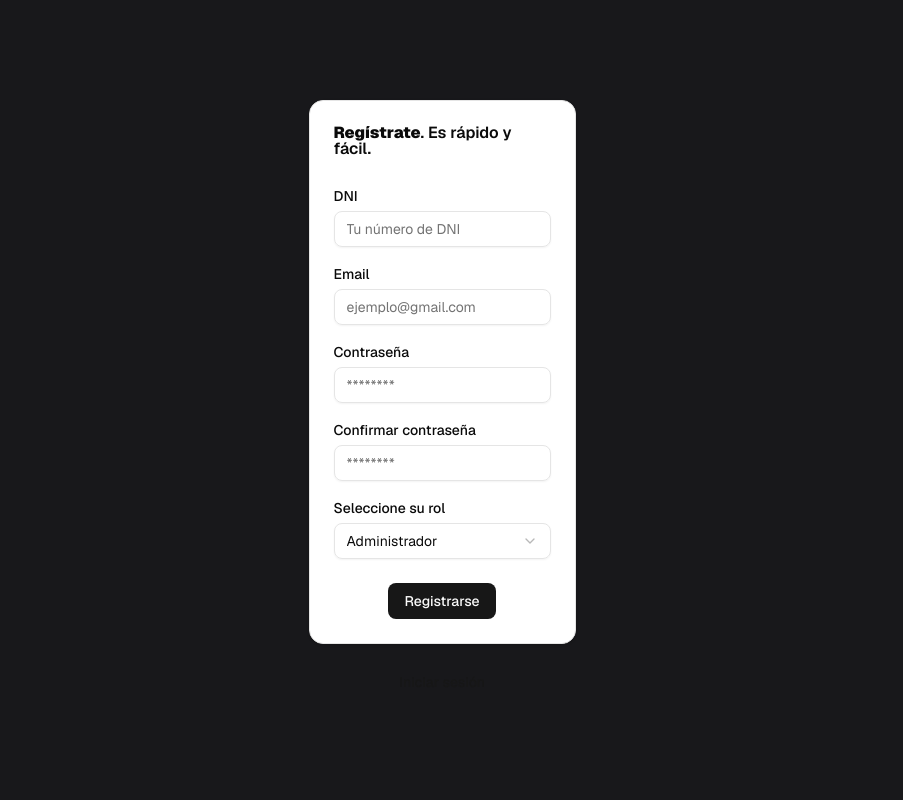
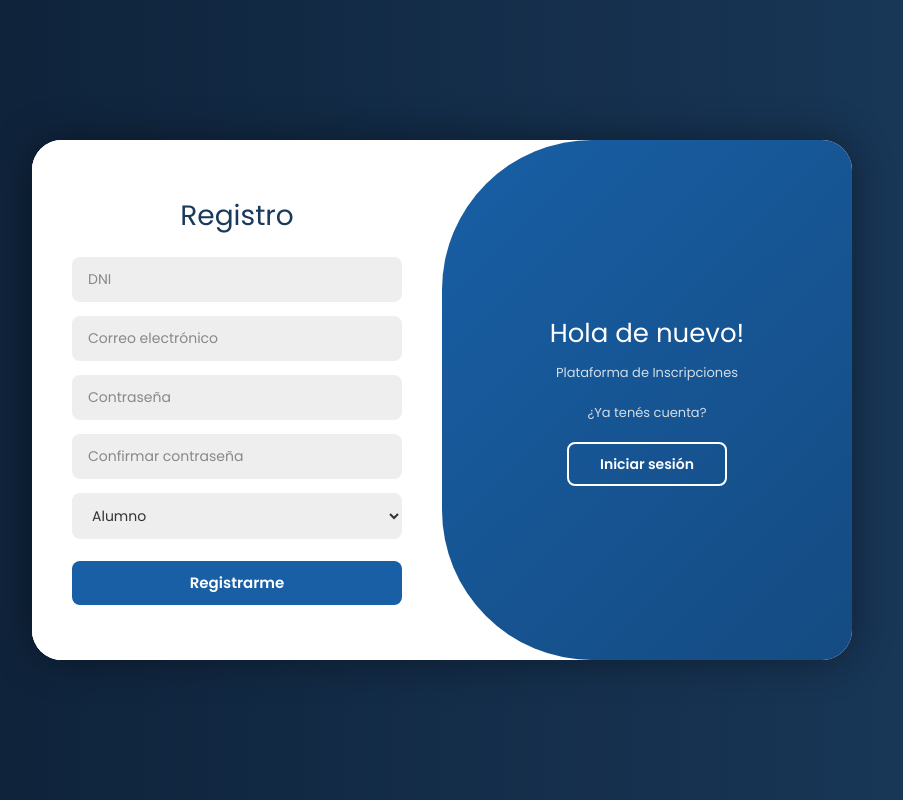
Before and after one commit to Melanialassia/inscripciones-client, a Next.js app: page / in a window 1280 px wide. Both pictures are taken after a click on the button "Registrarme". Shown: the whole page, without its empty margins (198-1101 px from the left). Built offline with nearby package versions, Linux system fonts and the light colour scheme.

Commit message:
nuevo diseño login con animación deslizante

```diff
--- a/src/app/page.tsx
+++ b/src/app/page.tsx
@@ -1,9 +1,143 @@
-import { Singup } from "@/src/components/index";
+"use client";
+import React, { useState } from "react";
+import axios from "axios";
+import { useRouter } from "next/navigation";
+import { toast } from "sonner";
+import { useAppStore } from "@/src/store";
 
 export default function Home() {
+  const { setUser } = useAppStore();
+  const router = useRouter();
+  const [active, setActive] = useState(false);
+  const [loginData, setLoginData] = useState({ email: "", password: "" });
+  const [registerData, setRegisterData] = useState({ dni: "", email: "", password: "", confirmPassword: "", rol: "alumno" });
+  const [loading, setLoading] = useState(false);
+
+  const handleLogin = async (e: React.FormEvent) => {
+    e.preventDefault();
+    setLoading(true);
+    try {
+      const { data } = await axios.post("http://localhost:4000/api/auth/login", loginData);
+      setUser(data.user);
+      document.cookie = `token=${data.user.id}; path=/`;
+      toast.success("Bienvenido!");
+      router.push("/dashboard");
+    } catch (err: any) {
+      toast.warning(err.response?.data?.error || "Error al iniciar sesión");
+    } finally {
+      setLoading(false);
+    }
+  };
+
+  const handleRegister = async (e: React.FormEvent) => {
+    e.preventDefault();
+    if (registerData.password !== registerData.confirmPassword) {
+      return toast.warning("Las contraseñas no coinciden");
+    }
+    setLoading(true);
+    try {
+      await axios.post("http://localhost:4000/api/auth/register", registerData);
+      toast.success("¡Usuario registrado con éxito!");
+      setActive(false);
+    } catch (err: any) {
+      toast.warning(err.response?.data?.error || "Error al registrarse");
+    } finally {
+      setLoading(false);
+    }
+  };
+
   return (
-    <div className="flex min-h-screen items-center justify-center bg-zinc-900 font-sans">
-      <Singup />
-    </div>
+    <>
+      <style>{`
+        @import url('https://fonts.googleapis.com/css2?family=Poppins:wght@300;400;500;600;700&display=swap');
+        * { margin:0; padding:0; box-sizing:border-box; font-family:'Poppins',sans-serif; }
+        body { display:flex; justify-content:center; align-items:center; min-height:100vh; background:linear-gradient(90deg,#0d1f35,#1a3a5c); }
+        .container { position:relative; width:820px; height:520px; background:#fff; border-radius:30px; box-shadow:0 0 40px rgba(0,0,0,.4); overflow:hidden; }
+        .form-box { position:absolute; right:0; width:50%; height:100%; background:#fff; display:flex; align-items:center; color:#333; text-align:center; padding:40px; z-index:1; transition:.6s ease-in-out 1.2s, visibility 0s 1s; }
+        .container.active .form-box { right:50%; }
+        .form-box.register { visibility:hidden; }
+        .container.active .form-box.register { visibility:visible; }
+        .form-box form { width:100%; }
+        .form-box h1 { font-size:28px; margin-bottom:20px; color:#1a3a5c; }
+        .input-box { position:relative; margin:14px 0; }
+        .input-box input { width:100%; padding:12px 16px; background:#eee; border-radius:8px; border:none; outline:none; font-size:14px; color:#333; font-family:'Poppins',sans-serif; }
+        .input-box input::placeholder { color:#888; }
+        .input-box select { width:100%; padding:12px 16px; background:#eee; border-radius:8px; border:none; outline:none; font-size:14px; color:#333; font-family:'Poppins',sans-serif; }
+        .btn { width:100%; height:44px; background:#185FA5; border-radius:8px; border:none; cursor:pointer; font-size:15px; color:#fff; font-weight:600; font-family:'Poppins',sans-serif; transition:background .2s; margin-top:8px; }
+        .btn:hover { background:#378ADD; }
+        .toggle-box { position:absolute; width:100%; height:100%; }
+        .toggle-box::before { content:''; position:absolute; left:-250%; width:300%; height:100%; background:linear-gradient(135deg,#185FA5,#0d1f35); border-radius:150px; z-index:2; transition:1.8s ease-in-out; }
+        .container.active .toggle-box::before { left:50%; }
+        .toggle-panel { position:absolute; width:50%; height:100%; color:#fff; display:flex; flex-direction:column; justify-content:center; align-items:center; z-index:2; transition:.6s ease-in-out; padding:40px; text-align:center; }
+        .toggle-panel h1 { font-size:26px; margin-bottom:10px; }
+        .toggle-panel p { font-size:13px; margin-bottom:20px; opacity:0.8; }
+        .toggle-panel.toggle-left { left:0; transition-delay:1.2s; }
+        .container.active .toggle-panel.toggle-left { left:-50%; transition-delay:.6s; }
+        .toggle-panel.toggle-right { right:-50%; transition-delay:.6s; }
+        .container.active .toggle-panel.toggle-right { right:0; transition-delay:1.2s; }
+        .toggle-btn { width:160px; height:44px; background:transparent; border:2px solid #fff; border-radius:8px; cursor:pointer; font-size:14px; color:#fff; font-weight:600; font-family:'Poppins',sans-serif; transition:background .2s; }
+        .toggle-btn:hover { background:rgba(255,255,255,0.15); }
+        .platform-name { font-size:12px; opacity:0.6; margin-bottom:16px; }
+      `}</style>
+
+      <div style={{ display: 'flex', justifyContent: 'center', alignItems: 'center', minHeight: '100vh' }}>
+        <div className={`container${active ? ' active' : ''}`}>
+
+          <div className="form-box login">
+            <form onSubmit={handleLogin}>
+              <h1>Iniciar sesión</h1>
+              <div className="input-box">
+                <input type="email" placeholder="Correo electrónico" value={loginData.email} onChange={e => setLoginData({ ...loginData, email: e.target.value })} required />
+              </div>
+              <div className="input-box">
+                <input type="password" placeholder="Contraseña" value={loginData.password} onChange={e => setLoginData({ ...loginData, password: e.target.value })} required />
+              </div>
+              <button type="submit" className="btn" disabled={loading}>{loading ? "Cargando..." : "Ingresar"}</button>
+            </form>
+          </div>
+
+          <div className="form-box register">
+            <form onSubmit={handleRegister}>
+              <h1>Registro</h1>
+              <div className="input-box">
+                <input type="text" placeholder="DNI" value={registerData.dni} onChange={e => setRegisterData({ ...registerData, dni: e.target.value })} required />
+              </div>
+              <div className="input-box">
+                <input type="email" placeholder="Correo electrónico" value={registerData.email} onChange={e => setRegisterData({ ...registerData, email: e.target.value })} required />
+              </div>
+              <div className="input-box">
+                <input type="password" placeholder="Contraseña" value={registerData.password} onChange={e => setRegisterData({ ...registerData, password: e.target.value })} required />
+              </div>
+              <div className="input-box">
+                <input type="password" placeholder="Confirmar contraseña" value={registerData.confirmPassword} onChange={e => setRegisterData({ ...registerData, confirmPassword: e.target.value })} required />
+              </div>
+              <div className="input-box">
+                <select value={registerData.rol} onChange={e => setRegisterData({ ...registerData, rol: e.target.value })}>
+                  <option value="alumno">Alumno</option>
+                  <option value="profesor">Profesor</option>
+                </select>
+              </div>
+              <button type="submit" className="btn" disabled={loading}>{loading ? "Cargando..." : "Registrarme"}</button>
+            </form>
+          </div>
+
+          <div className="toggle-box">
+            <div className="toggle-panel toggle-left">
+              <h1>Bienvenido!</h1>
+              <p className="platform-name">Plataforma de Inscripciones</p>
+              <p>¿No tenés cuenta?</p>
+              <button className="toggle-btn" onClick={() => setActive(true)}>Registrarme</button>
+            </div>
+            <div className="toggle-panel toggle-right">
+              <h1>Hola de nuevo!</h1>
+              <p className="platform-name">Plataforma de Inscripciones</p>
+              <p>¿Ya tenés cuenta?</p>
+              <button className="toggle-btn" onClick={() => setActive(false)}>Iniciar sesión</button>
+            </div>
+          </div>
+
+        </div>
+      </div>
+    </>
   );
 }
--- a/src/components/forms/register.tsx
+++ b/src/components/forms/register.tsx
@@ -18,7 +18,7 @@ import {
   CardTitle,
 } from "@/src/components/ui";
 import { validateRegisterForm } from "./validation";
-import { register } from "@/src/actions";
+import axios from "axios";
 
 export const RegisterForm = ({
   setFormState,
@@ -65,28 +65,18 @@ export const RegisterForm = ({
     const validationErrors = validateRegisterForm(formData);
     if (Object.keys(validationErrors).length > 0) {
       setErrors(validationErrors);
+      setLoading(false);
       return;
     }
-
     try {
-      const response = await register(formData);
-
-      if ("error" in response) {
-        return toast.warning("Ups! parece que ocurrio un error", {
-          description: response?.error,
-        });
-      }
-      setFormData({
-        dni: "",
-        email: "",
-        password: "",
-        confirmPassword: "",
-        rol: "administrador",
-      });
+      const { data } = await axios.post("http://localhost:4000/api/auth/register", formData);
+      setFormData({ dni: "", email: "", password: "", confirmPassword: "", rol: "administrador" });
       toast.success("¡Usuario registrado con éxito!");
       return setFormState("login");
     } catch (error: any) {
-      return toast.success("¡Ups! hubo un error", error.message);
+      toast.warning("Ups! parece que ocurrió un error", {
+        description: error.response?.data?.error || error.message,
+      });
     } finally {
       setLoading(false);
     }
```
